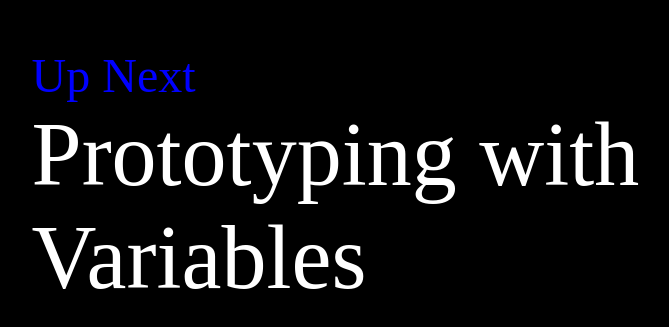
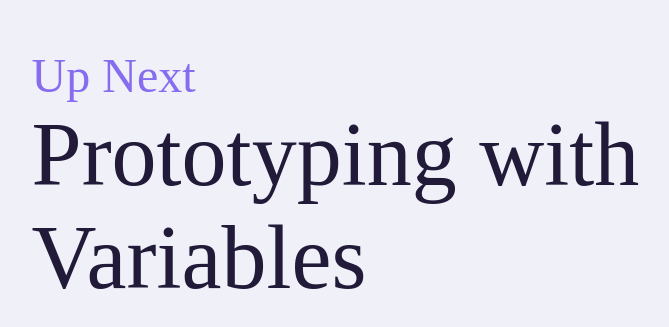
Before and after one commit to Flexowitsch/token-sync, a plain HTML site: page index.html in a window 1280 px wide. Shown: the part 433-760 px from the top of the page, without its empty margins (26-695 px from the left). Drawn offline with Linux system fonts and the light colour scheme.

Commit message:
push to fig

```diff
--- a/build/android/colors.xml
+++ b/build/android/colors.xml
@@ -2,7 +2,7 @@
 
 <!--
   Do not edit directly
-  Generated on Thu, 30 May 2024 09:31:57 GMT
+  Generated on Thu, 30 May 2024 09:35:17 GMT
 -->
 <resources>
 
--- a/build/android/font_dimens.xml
+++ b/build/android/font_dimens.xml
@@ -2,7 +2,7 @@
 
 <!--
   Do not edit directly
-  Generated on Thu, 30 May 2024 09:31:57 GMT
+  Generated on Thu, 30 May 2024 09:35:17 GMT
 -->
 <resources>
 
--- a/build/css/_variables.css
+++ b/build/css/_variables.css
@@ -1,15 +1,15 @@
 /**
  * Do not edit directly
- * Generated on Thu, 30 May 2024 09:31:57 GMT
+ * Generated on Thu, 30 May 2024 09:35:17 GMT
  */
 
 :root {
   --demo-font-weight-default: Regular;
   --demo-font-size-large: 90px;
   --demo-font-size-small: 48px;
-  --demo-font-accent: #0000ff;
+  --demo-font-accent: #866CEE;
   --demo-test: #fff;
-  --demo-font-default: #fff;
-  --demo-background-color: #000;
-  --demo-font-family: Cabinet Grotestk;
+  --demo-font-default: #211A38;
+  --demo-background-color: #F0F0F8;
+  --demo-font-family: Cabinet Grotesk;
 }
```
Also changed, not shown: 3 other files.
